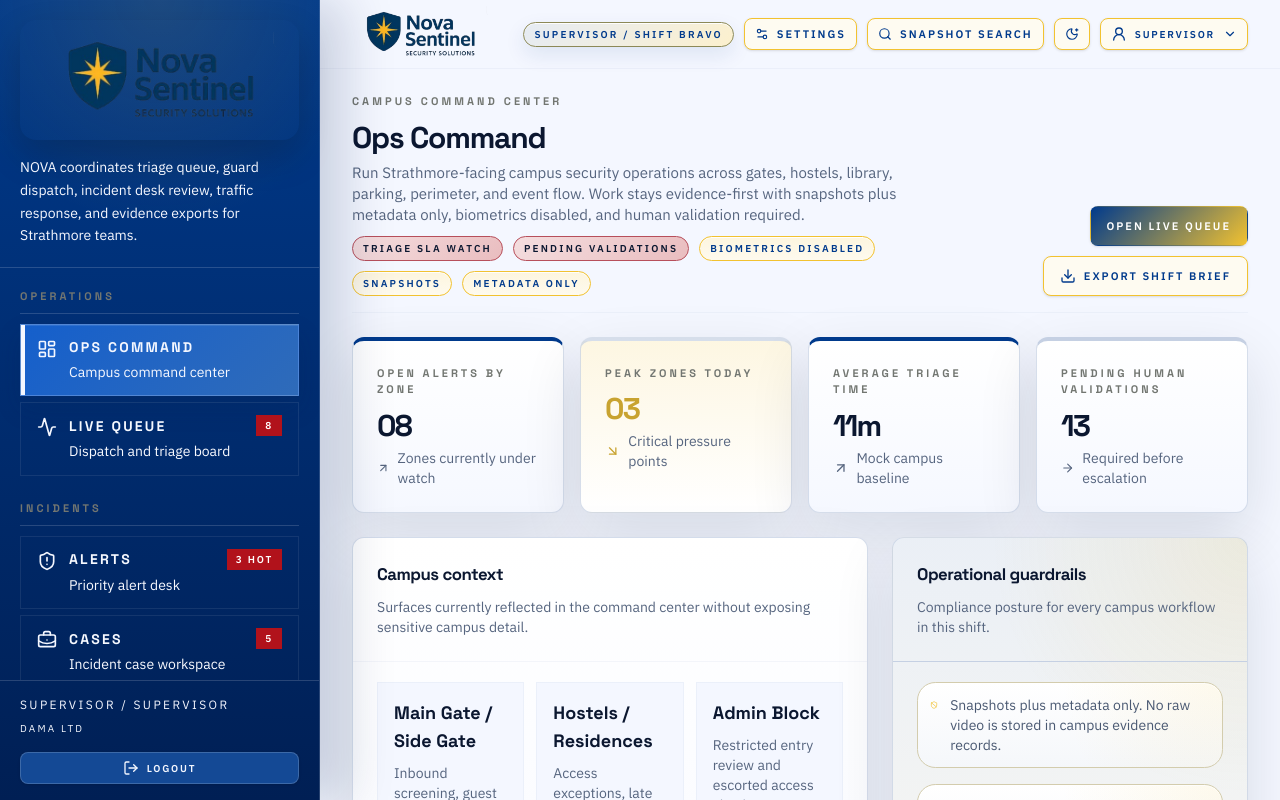
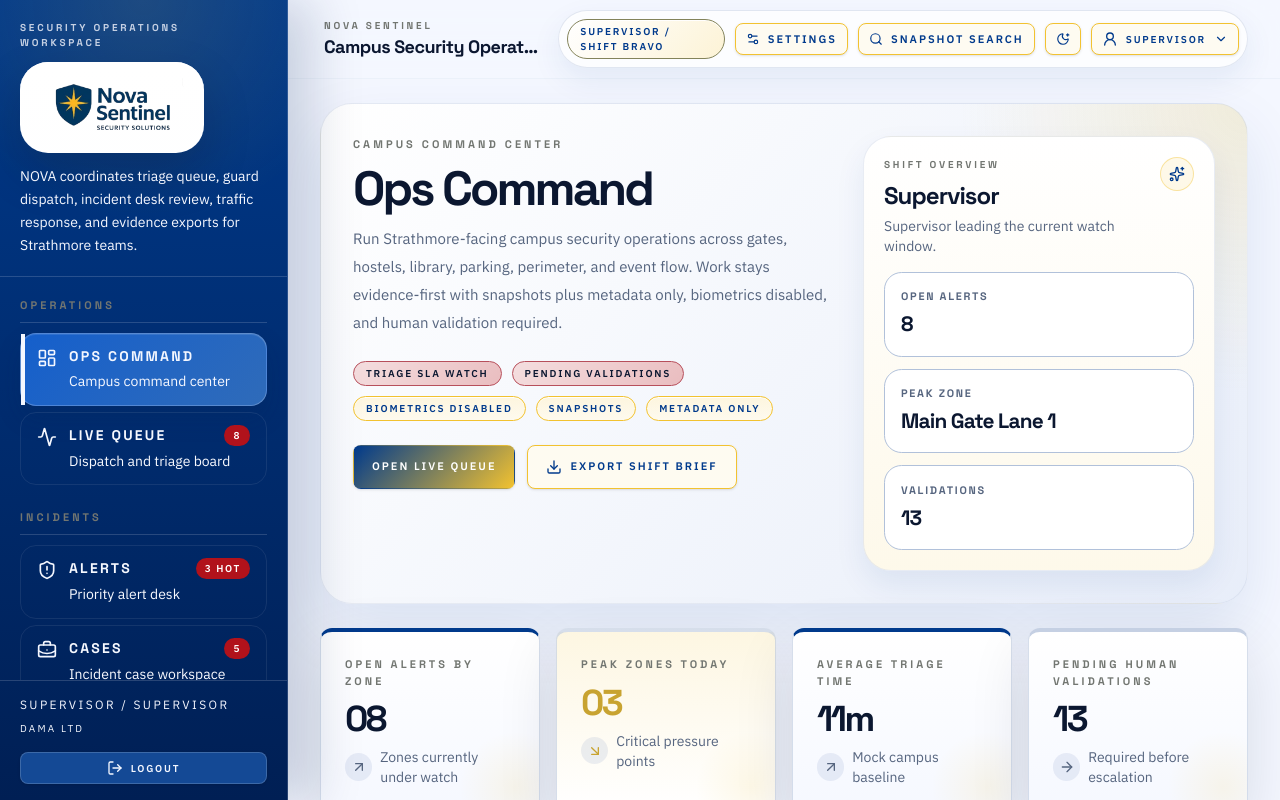
Before and after one commit to NOVA-AISEC/nova-dashboard, a React (Vite) app: page /login in a window 1280 px wide. Both pictures are taken after a click on the button "OPEN NOVA WORKSPACE". Shown: the top 800 px of the page. Built offline with nearby package versions, Linux system fonts and the light colour scheme.

Commit message:
Polish layout and ops hero surfaces

```diff
--- a/src/components/layout/app-shell.tsx
+++ b/src/components/layout/app-shell.tsx
@@ -105,18 +105,19 @@
 
       <aside
         className={cn(
-          'sidebar-shell fixed inset-y-0 left-0 z-50 flex w-80 flex-col border-r border-surfaceMuted/20 transition-transform lg:translate-x-0',
+          'sidebar-shell fixed inset-y-0 left-0 z-50 flex w-72 flex-col border-r border-surfaceMuted/20 transition-transform lg:translate-x-0',
           isNavOpen ? 'translate-x-0' : '-translate-x-full',
         )}
       >
         <div className="border-b border-surfaceMuted/20 px-5 py-5">
           <div className="flex items-start justify-between gap-4">
-            <div className="space-y-4">
+            <div className="space-y-3">
+              <div className="eyebrow text-[10px] text-surfaceMuted">Security operations workspace</div>
               <Link
-                className="block max-w-[18.5rem] rounded-2xl bg-white px-4 py-3 shadow-[0_16px_36px_rgba(0,0,0,0.18)] transition-transform hover:-translate-y-0.5"
+                className="logo-lockup-panel logo-lockup-contrast block max-w-[11.5rem] transition-transform hover:-translate-y-0.5"
                 to={routePaths.ops}
               >
-                <NovaLogo className="max-h-24" />
+                <NovaLogo className="max-h-16" />
               </Link>
               <p className="sidebar-copy max-w-xs text-sm leading-relaxed">
                 NOVA coordinates triage queue, guard dispatch, incident desk review,
@@ -150,7 +151,7 @@
                       key={item.to}
                       className={({ isActive }) =>
                         cn(
-                          'sidebar-link group relative flex items-start gap-3 border px-4 py-3 transition-colors',
+                          'sidebar-link group relative flex items-start gap-3 rounded-2xl border px-4 py-3 transition-colors',
                           isActive && 'sidebar-link-active',
                         )
                       }
@@ -175,7 +176,7 @@
                                 {item.label}
                               </div>
                               {navBadges[item.id] ? (
-                                <span className="sidebar-link-badge border px-2 py-0.5 text-[10px] font-semibold uppercase tracking-[0.18em]">
+                                <span className="sidebar-link-badge rounded-full border px-2 py-0.5 text-[10px] font-semibold uppercase tracking-[0.16em]">
                                   {navBadges[item.id]}
                                 </span>
                               ) : null}
@@ -193,8 +194,8 @@
             </section>
           ))}
 
-          <div className="sidebar-panel space-y-3 border p-4">
-            <p className="eyebrow text-textSecondary">Compliance Guardrails</p>
+          <div className="sidebar-panel space-y-3 rounded-[1.5rem] border p-4">
+            <p className="eyebrow text-surfaceMuted">Compliance Guardrails</p>
             <div className="flex flex-wrap gap-2">
               {complianceChips.map((label) => (
                 <Badge key={label} className="chip-compliance-inverse">
@@ -202,7 +203,7 @@
                 </Badge>
               ))}
             </div>
-            <div className="space-y-3 text-sm text-surfaceMuted">
+            <div className="space-y-3 text-sm text-sidebarInk/88">
               <div className="flex items-start gap-3">
                 <ShieldBan className="sidebar-panel-icon mt-0.5 h-4 w-4" />
                 <span>No facial recognition or identity inference.</span>
@@ -235,9 +236,9 @@
         </div>
       </aside>
 
-      <div className="lg:pl-80">
-        <header className="sticky top-0 z-30 border-b border-surfaceMuted/20 bg-surface/95 backdrop-blur">
-          <div className="mx-auto flex min-h-[68px] max-w-[1500px] items-center justify-between gap-3 px-4 sm:px-6 lg:px-8">
+      <div className="lg:pl-72">
+        <header className="sticky top-0 z-30 border-b border-surfaceMuted/20 bg-surface/88 backdrop-blur-xl">
+          <div className="mx-auto flex min-h-[78px] max-w-[1500px] items-center justify-between gap-4 px-4 sm:px-6 lg:px-8">
             <div className="flex min-w-0 items-center gap-4">
               <Button
                 className="lg:hidden"
@@ -248,16 +249,16 @@
                 <Menu className="h-5 w-5" />
               </Button>
 
-              <Link
-                className="header-brand-lockup min-w-0 max-w-[12.5rem] sm:max-w-[15.5rem]"
-                to={routePaths.ops}
-              >
-                <NovaLogo className="header-brand-image max-h-12 sm:max-h-14" />
-              </Link>
+              <div className="topbar-context min-w-0">
+                <div className="eyebrow text-[10px]">NOVA Sentinel</div>
+                <div className="truncate font-display text-lg font-bold tracking-[-0.03em] text-ink">
+                  Campus Security Operations
+                </div>
+              </div>
             </div>
 
-            <div className="flex items-center justify-end gap-2.5">
-              <Badge className="badge-panel">
+            <div className="topbar-utility-cluster flex items-center justify-end gap-2.5 rounded-full border border-surfaceMuted/50 px-2 py-2">
+              <Badge className="topbar-status">
                 {roleLabels[session.role]} / {session.shift}
               </Badge>
               {canAccessRoute(session.role, 'settings') ? (
--- a/src/components/page-header.tsx
+++ b/src/components/page-header.tsx
@@ -23,7 +23,7 @@
   return (
     <header
       className={cn(
-        'flex flex-col gap-4 border-b pb-4 lg:flex-row lg:items-end lg:justify-between',
+        'flex flex-col gap-5 border-b pb-5 lg:flex-row lg:items-end lg:justify-between',
         isInverse ? 'border-surfaceLight/15' : 'border-surfaceMuted/20',
       )}
     >
@@ -32,7 +32,7 @@
         <div className="space-y-1.5">
           <h1
             className={cn(
-              'font-display text-2xl font-bold tracking-[-0.04em] sm:text-3xl',
+              'font-display text-3xl font-bold tracking-[-0.05em] sm:text-4xl',
               isInverse ? 'text-surfaceLight' : 'text-ink',
             )}
           >
--- a/src/components/shared/metric-card.tsx
+++ b/src/components/shared/metric-card.tsx
@@ -27,13 +27,15 @@
   const Icon = toneIcons[tone]
 
   return (
-    <Card className={cn('border-t-4 bg-primaryDeep', toneClasses[tone])}>
-      <CardHeader className="pb-1">
+    <Card className={cn('metric-card-shell border-t-4 bg-primaryDeep', toneClasses[tone])}>
+      <CardHeader className="pb-2">
         <p className="eyebrow">{label}</p>
-        <CardTitle className="metric-card-value text-3xl tracking-[-0.06em]">{value}</CardTitle>
+        <CardTitle className="metric-card-value text-4xl tracking-[-0.07em]">{value}</CardTitle>
       </CardHeader>
       <CardContent className="flex items-center gap-2 text-sm text-textSecondary">
-        <Icon className="metric-card-icon h-4 w-4" />
+        <span className="metric-card-icon-wrap">
+          <Icon className="metric-card-icon h-4 w-4" />
+        </span>
         <span>{delta}</span>
       </CardContent>
     </Card>
--- a/src/components/ui/badge.tsx
+++ b/src/components/ui/badge.tsx
@@ -8,7 +8,7 @@
   return (
     <div
       className={cn(
-        'inline-flex items-center gap-2 rounded-full border px-2.5 py-1 text-[10px] font-semibold uppercase tracking-[0.22em]',
+        'inline-flex items-center gap-2 rounded-full border px-3 py-1 text-[10px] font-semibold uppercase tracking-[0.18em] backdrop-blur-sm',
         className,
       )}
       {...props}
--- a/src/demo/DemoGate.tsx
+++ b/src/demo/DemoGate.tsx
@@ -65,7 +65,7 @@
       <div className="mx-auto flex min-h-[calc(100vh-3rem)] max-w-md items-center justify-center">
         <Card className="w-full overflow-hidden">
           <CardHeader className="space-y-4 border-b border-surfaceMuted/20">
-            <div className="inline-flex max-w-fit rounded-[1.25rem] bg-white px-4 py-3 shadow-[0_18px_36px_rgba(2,51,141,0.12)]">
+            <div className="logo-lockup-panel logo-lockup-contrast inline-flex max-w-fit">
               <NovaLogo className="w-40 max-w-full" />
             </div>
             <div className="space-y-2">
--- a/src/pages/login-page.tsx
+++ b/src/pages/login-page.tsx
@@ -52,7 +52,7 @@
           <div className="brand-hero-overlay absolute inset-0" />
           <div className="relative flex h-full flex-col justify-between gap-6">
             <div className="space-y-4">
-              <div className="inline-flex max-w-full rounded-[1.75rem] bg-white px-5 py-4 shadow-[0_20px_48px_rgba(0,0,0,0.22)]">
+              <div className="logo-lockup-panel logo-lockup-contrast inline-flex max-w-full">
                 <NovaLogo className="w-[20rem] max-w-full sm:w-[24rem]" />
               </div>
               <PageHeader
--- a/src/pages/ops-page.tsx
+++ b/src/pages/ops-page.tsx
@@ -1,9 +1,9 @@
 import { useEffect, useMemo, useState } from 'react'
 import { Link } from 'react-router-dom'
-import { ArrowUpRight, Download, ShieldBan } from 'lucide-react'
+import { ArrowUpRight, Download, ShieldBan, Sparkles } from 'lucide-react'
 import { api } from '@/api'
+import { roleLabels } from '@/app/access'
 import { AlertTable } from '@/components/ops/alert-table'
-import { PageHeader } from '@/components/page-header'
 import { ActionButton } from '@/components/shared/action-button'
 import { ErrorPanel, LoadingPanel } from '@/components/shared/async-state'
 import { MetricCard } from '@/components/shared/metric-card'
@@ -126,26 +126,39 @@
 
   return (
     <div className="space-y-6">
-      <PageHeader
-        eyebrow="Campus Command Center"
-        title="Ops Command"
-        subtitle="Run Strathmore-facing campus security operations across gates, hostels, library, parking, perimeter, and event flow. Work stays evidence-first with snapshots plus metadata only, biometrics disabled, and human validation required."
-        meta={
-          <>
+      <section className="ops-hero-panel overflow-hidden rounded-[2rem] border border-surfaceMuted/40">
+        <div className="ops-hero-grid grid gap-8 p-6 lg:grid-cols-[minmax(0,1.35fr)_22rem] lg:p-8">
+          <div className="space-y-6">
+            <div className="space-y-3">
+              <div className="eyebrow">Campus Command Center</div>
+              <div className="space-y-3">
+                <h1 className="font-display text-4xl font-bold tracking-[-0.06em] text-ink sm:text-5xl">
+                  Ops Command
+                </h1>
+                <p className="max-w-3xl text-sm leading-7 text-textSecondary sm:text-[15px]">
+                  Run Strathmore-facing campus security operations across gates, hostels,
+                  library, parking, perimeter, and event flow. Work stays evidence-first
+                  with snapshots plus metadata only, biometrics disabled, and human
+                  validation required.
+                </p>
+              </div>
+            </div>
+
+            <div className="flex flex-wrap gap-2.5">
               <SeverityBadge tone={triageSlaTone}>Triage SLA watch</SeverityBadge>
               <SeverityBadge tone={validationTone}>Pending validations</SeverityBadge>
               <Badge className="chip-compliance">Biometrics disabled</Badge>
               <Badge className="chip-compliance">Snapshots</Badge>
               <Badge className="chip-compliance">Metadata only</Badge>
-          </>
-        }
-        actions={
-          <>
-            <Link className={buttonVariants({ variant: 'action' })} to="/queue">
+            </div>
+
+            <div className="flex flex-col gap-3 sm:flex-row sm:flex-wrap">
+              <Link className={buttonVariants({ variant: 'action', size: 'lg' })} to="/queue">
                 Open live queue
               </Link>
               <ActionButton
                 intent="neutral"
+                size="lg"
                 onClick={() =>
                   exportShiftBrief({
                     generatedBy: session.name,
@@ -158,9 +171,42 @@
                 <Download className="h-4 w-4" />
                 Export shift brief
               </ActionButton>
-          </>
-        }
-      />
+            </div>
+          </div>
+
+          <div className="ops-hero-aside space-y-4 rounded-[1.75rem] border border-surfaceMuted/40 p-5">
+            <div className="flex items-start justify-between gap-3">
+              <div>
+                <div className="eyebrow text-[10px]">Shift Overview</div>
+                <div className="mt-2 font-display text-2xl font-bold tracking-[-0.04em] text-ink">
+                  {session.name}
+                </div>
+                <div className="mt-1 text-sm text-textSecondary">
+                  {roleLabels[session.role]} leading the current watch window.
+                </div>
+              </div>
+              <div className="rounded-full border border-brandGold/40 bg-brandGold/10 p-2 text-brandBlue">
+                <Sparkles className="h-4 w-4" />
+              </div>
+            </div>
+
+            <div className="grid gap-3 sm:grid-cols-3 lg:grid-cols-1">
+              <div className="ops-mini-stat">
+                <span className="ops-mini-stat-label">Open alerts</span>
+                <span className="ops-mini-stat-value">{openAlerts.length}</span>
+              </div>
+              <div className="ops-mini-stat">
+                <span className="ops-mini-stat-label">Peak zone</span>
+                <span className="ops-mini-stat-value">{zoneSummary[0]?.[0] ?? 'Stable'}</span>
+              </div>
+              <div className="ops-mini-stat">
+                <span className="ops-mini-stat-label">Validations</span>
+                <span className="ops-mini-stat-value">{pendingHumanValidations}</span>
+              </div>
+            </div>
+          </div>
+        </div>
+      </section>
 
       <section className="grid gap-4 xl:grid-cols-4">
         {metrics.map((metric) => (
@@ -178,7 +224,7 @@
           </CardHeader>
           <CardContent className="grid gap-3 pt-5 sm:grid-cols-2 xl:grid-cols-3">
             {campusContextAreas.map((area) => (
-              <div key={area.name} className="border border-surfaceMuted/20 bg-primaryDark p-4">
+              <div key={area.name} className="dashboard-tile">
                 <div className="font-display text-lg font-bold">{area.name}</div>
                 <div className="mt-2 text-sm text-textSecondary">{area.detail}</div>
               </div>
@@ -195,7 +241,7 @@
           </CardHeader>
           <CardContent className="space-y-4 pt-5">
             {complianceNotices.map((notice) => (
-              <div key={notice} className="surface-command-row flex gap-3 border p-3">
+              <div key={notice} className="guardrail-row surface-command-row flex gap-3 border p-4">
                 <ShieldBan className="mt-0.5 h-4 w-4 text-accentGlow" />
                 <p className="surface-command-copy text-sm">{notice}</p>
               </div>
@@ -221,7 +267,7 @@
             </CardHeader>
             <CardContent className="space-y-4 pt-5">
               {activeCases.map((caseItem) => (
-                <div key={caseItem.id} className="space-y-3 border border-surfaceMuted/20 bg-primaryDark p-4">
+                <div key={caseItem.id} className="dashboard-tile space-y-3">
                   <div className="flex items-start justify-between gap-3">
                     <div>
                       <p className="eyebrow text-[10px]">{caseItem.id}</p>
@@ -277,7 +323,7 @@
           </CardHeader>
           <CardContent className="space-y-4 pt-5">
             {zoneSummary.map(([zone, count]) => (
-              <div key={zone} className="flex items-center justify-between gap-4 border border-surfaceMuted/20 bg-primaryDark p-4">
+              <div key={zone} className="dashboard-tile flex items-center justify-between gap-4">
                 <div className="space-y-1">
                   <div className="font-display text-lg font-bold">{zone}</div>
                   <div className="text-sm text-textSecondary">
@@ -306,7 +352,7 @@
           </CardHeader>
           <CardContent className="grid gap-4 pt-5 sm:grid-cols-2">
             {bottleneckSolutions.map((item) => (
-              <div key={item.title} className="border border-surfaceMuted/20 bg-primaryDark p-4">
+              <div key={item.title} className="dashboard-tile">
                 <div className="font-display text-lg font-bold">{item.title}</div>
                 <div className="mt-2 text-sm text-textSecondary">{item.detail}</div>
               </div>
@@ -323,7 +369,7 @@
           </CardHeader>
           <CardContent className="space-y-4 pt-5">
             {zoneSummary.map(([zone, count]) => (
-              <div key={zone} className="flex items-center justify-between border border-surfaceMuted/20 bg-primaryDark px-4 py-3">
+              <div key={zone} className="dashboard-tile flex items-center justify-between px-4 py-3">
                 <span className="font-medium">{zone}</span>
                 <Badge className="badge-panel">{count} open</Badge>
               </div>
@@ -338,7 +384,7 @@
           </CardHeader>
           <CardContent className="space-y-4 pt-5">
             {activeCases.map((caseItem) => (
-              <div key={caseItem.id} className="flex flex-col gap-2 border border-surfaceMuted/20 bg-primaryDark p-4 sm:flex-row sm:items-center sm:justify-between">
+              <div key={caseItem.id} className="dashboard-tile flex flex-col gap-2 sm:flex-row sm:items-center sm:justify-between">
                 <div>
                   <p className="eyebrow text-[10px]">{caseItem.leadAnalyst}</p>
                   <div className="font-display text-lg font-bold">{caseItem.title}</div>
```
Lines whose indentation alone changed are shown as unchanged.
